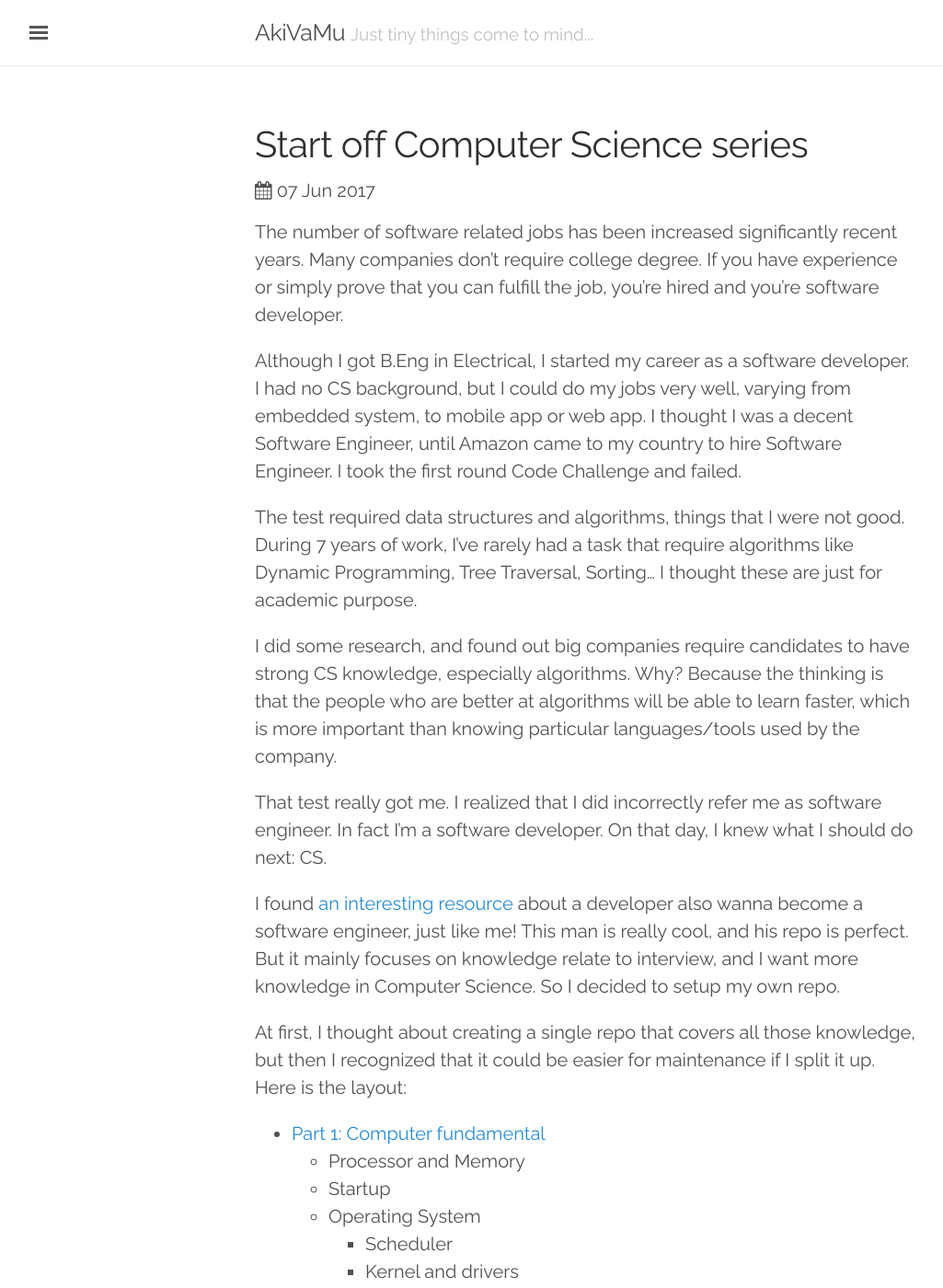
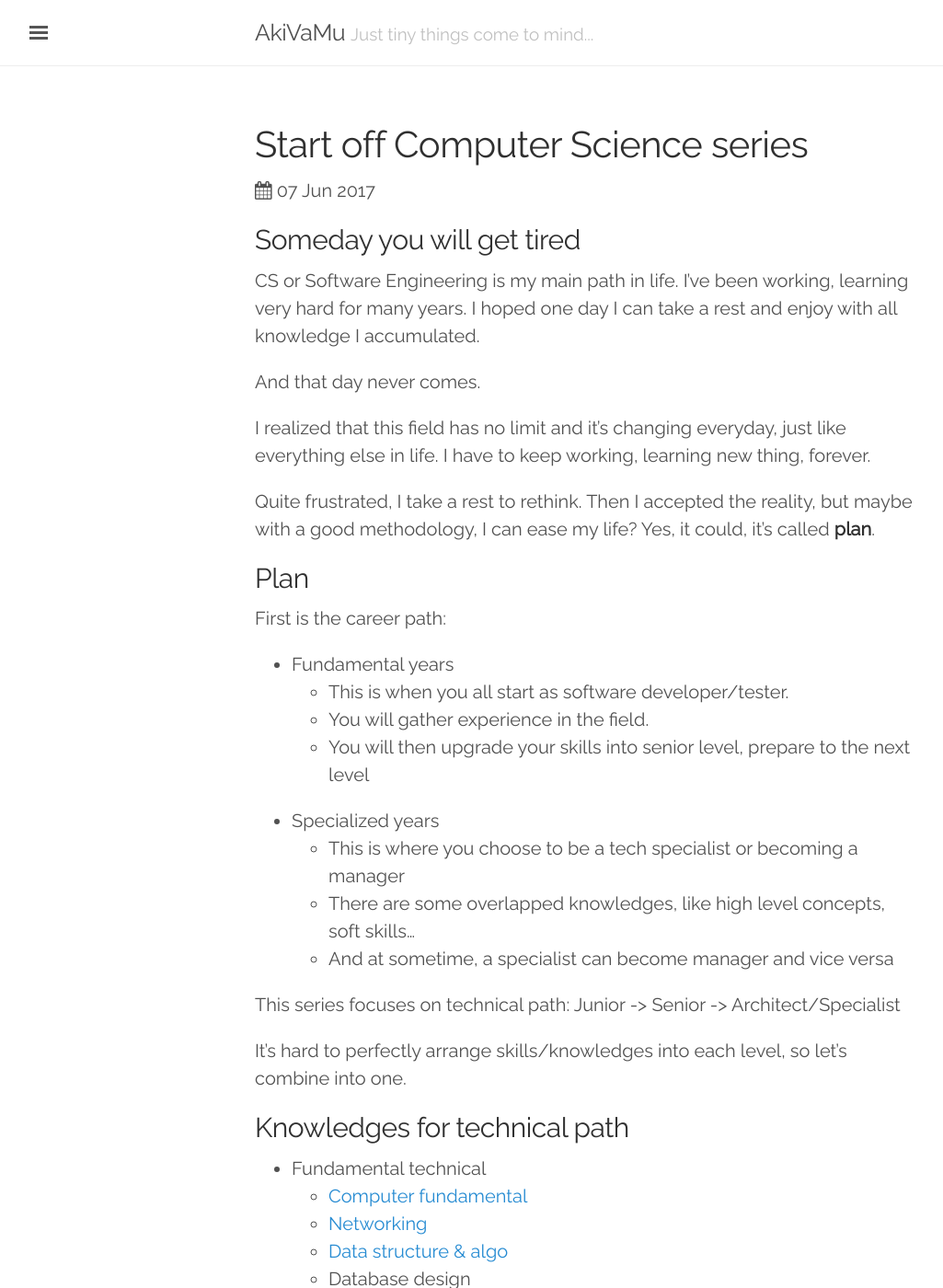
Before and after one commit to akivamu/akivamu.github.io, a Jekyll site: the page built from _posts/2017-06-07-start-off-computer-science-series.md, in a window 1280 px wide and 1400 px high. Shown: the whole window at 92% size, without its empty margins (3-1028 px from the left). Built offline with Jekyll 4.4.1, drawn with Linux system fonts in a browser that asks for light colours; comment, search, counter and statistics services are not loaded; some of the changed text lies outside the part shown.

Commit message:
cs series

```diff
--- a/_posts/2017-06-07-start-off-computer-science-series.md
+++ b/_posts/2017-06-07-start-off-computer-science-series.md
@@ -5,48 +5,54 @@ category:
 - Computer Science series
 ---
 
-The number of software related jobs has been increased significantly recent years. Many companies don't require
-college degree. If you have experience or simply prove that you can fulfill the job, you're hired and you're software
-developer.
+## Someday you will get tired
 
-Although I got B.Eng in Electrical, I started my career as a software developer. I had no CS background, but I could do
-my jobs very well, varying from embedded system, to mobile app or web app. I thought I was a decent Software Engineer,
-until Amazon came to my country to hire Software Engineer. I took the first round Code Challenge and failed.
+CS or Software Engineering is my main path in life. I've been working, learning very hard for many years. I hoped one day I can take a rest and enjoy with all knowledge I accumulated.
 
-The test required data structures and algorithms, things that I were not good. During 7 years of work, I've rarely had
-a task that require algorithms like Dynamic Programming, Tree Traversal, Sorting... I thought these are just for
-academic purpose.
+And that day never comes.
 
-I did some research, and found out big companies require candidates to have strong CS knowledge, especially algorithms.
-Why? Because the thinking is that the people who are better at algorithms will be able to learn faster, which is more
-important than knowing particular languages/tools used by the company.
+I realized that this field has no limit and it's changing everyday, just like everything else in life. I
+have to keep working, learning new thing, forever.
 
-That test really got me. I realized that I did incorrectly refer me as software engineer. In fact I'm a software
-developer. On that day, I knew what I should do next: CS.
+Quite frustrated, I take a rest to rethink. Then I accepted the reality, but maybe with a good methodology,
+I can ease my life? Yes, it could, it's called **plan**.
 
-I found [an interesting resource](https://github.com/jwasham/coding-interview-university) about a developer also wanna
-become a software engineer, just like me! This man is really cool, and his repo is perfect. But it mainly focuses
-on knowledge relate to interview, and I want more knowledge in Computer Science. So I decided to setup my own repo.
+## Plan
 
-At first, I thought about creating a single repo that covers all those knowledge, but then I recognized that it could
-be easier for maintenance if I split it up.
-Here is the layout:
-  - [Part 1: Computer fundamental](https://github.com/akivamu/computer-fundamental)
-    - Processor and Memory
-    - Startup
-    - Operating System
-        - Scheduler
-        - Kernel and drivers
-        - Processes and Threads
-    - Compiler, linker, assembler...
-  - [Part 2: Networking](https://github.com/akivamu/networking)
-    - Information theory
-    - Protocol
-  - [Part 3: Software Engineering](https://github.com/akivamu/software-engineering)
-    - Data structure
-    - Algorithm
-    - Design Pattern
-    - System Design
-    - Database
+First is the career path:
 
-That's a lot of works needed to be done. So I would start with my top priority first: Software Engineering.
+- Fundamental years
+  - This is when you all start as software developer/tester.
+  - You will gather experience in the field.
+  - You will then upgrade your skills into senior level, prepare to the next level
+- Specialized years
+  - This is where you choose to be a tech specialist or becoming a manager
+  - There are some overlapped knowledges, like high level concepts, soft skills...
+  - And at sometime, a specialist can become manager and vice versa
+
+This series focuses on technical path: Junior -> Senior -> Architect/Specialist
+
+It's hard to perfectly arrange skills/knowledges into each level, so let's combine into one.
+
+## Knowledges for technical path
+
+- Fundamental technical
+  - [Computer fundamental](cs-computer-fundamental)
+  - [Networking](cs-networking)
+  - [Data structure & algo](cs-data-structure-algorithm)
+  - Database design
+  - Design patterns
+  - Design principles: SOLID, Clean Architecture, IoC, AOP
+  - System design: microservice, microfrontend...
+- Trending technical
+  - Process: Agile, CI/CD
+  - Languages, libraries, frameworks
+  - Containerizing
+- Softskills
+  - Communication
+  - Estimation
+  - Mentoring
+
+## Reference
+
+- [Coding interview university](https://github.com/jwasham/coding-interview-university)
```
Also changed, not shown: _posts/2019-04-20-cs-computer-fundamental.md (added, +16 -0 lines).
